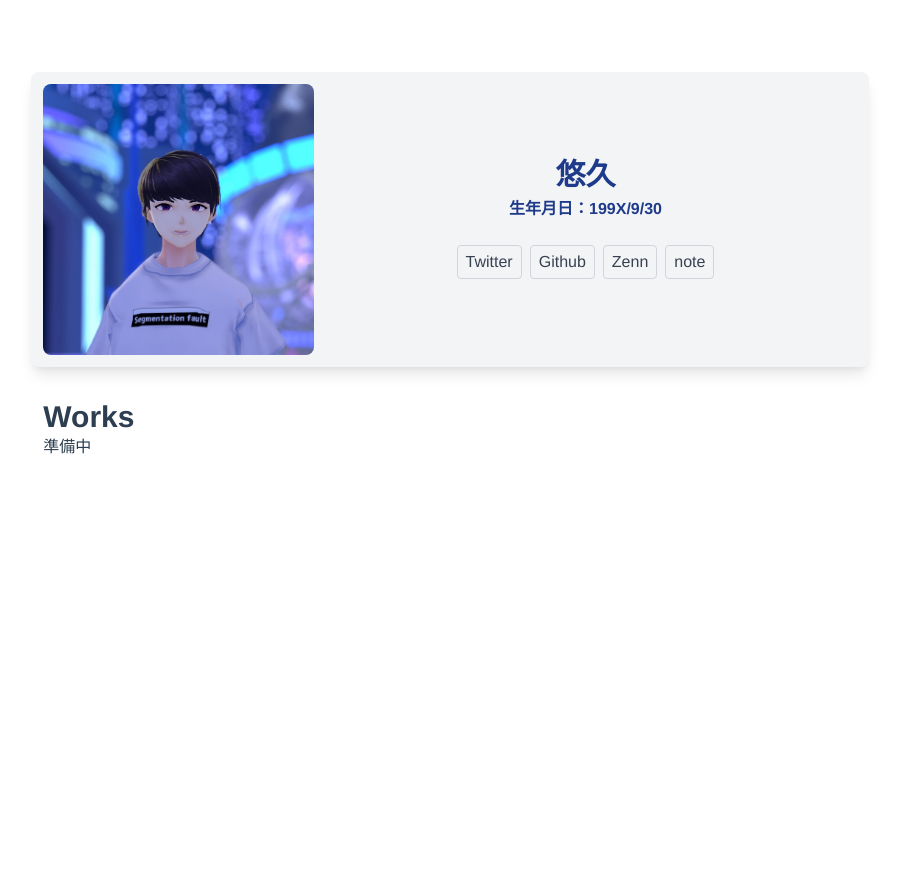
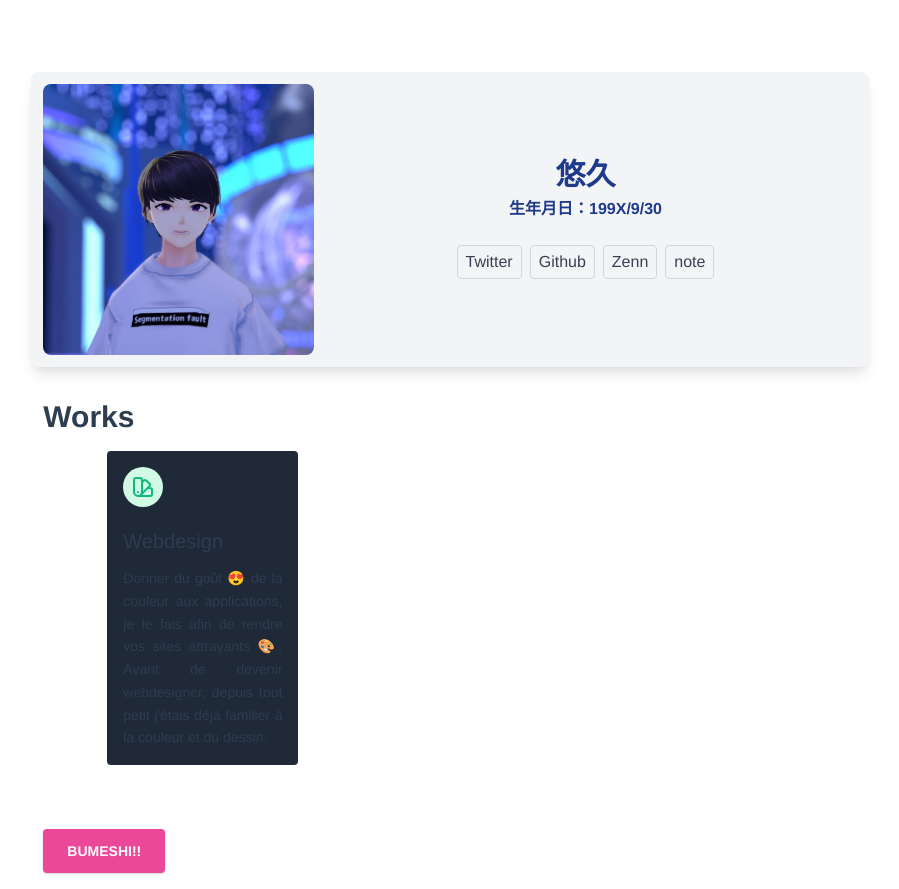
Before and after one commit to yukyu30/myportfolio, a Vue app: page / in a window 1280 px wide. Shown: the whole page, without its empty margins (190-1089 px from the left). Before the commit the page ends 860 px from the top, so only its background shows below. Built offline with nearby package versions, Linux system fonts and the light colour scheme.

Commit message:
worksを追加

```diff
--- a/package.json
+++ b/package.json
@@ -9,6 +9,7 @@
   },
   "dependencies": {
     "core-js": "^3.6.5",
+    "pattern.css": "^1.0.0",
     "vue": "^3.0.0"
   },
   "devDependencies": {
@@ -22,6 +23,7 @@
     "eslint": "^6.7.2",
     "eslint-plugin-vue": "^7.0.0-0",
     "postcss": "^7.0.35",
+    "pattern.css": "^1.0.0",
     "tailwindcss": "npm:@tailwindcss/postcss7-compat@^2.0.2"
   },
   "eslintConfig": {
--- a/src/App.vue
+++ b/src/App.vue
@@ -9,7 +9,7 @@
 
 <script>
 import Header from './components/Header/Card.vue'
-import Work from './components/Work.vue'
+import Work from './components/Works/Work.vue'
 
 export default {
   name: 'App',
--- a/src/components/Home.vue
+++ b/src/components/Home.vue
@@ -6,6 +6,7 @@
 </template>
 
 <script>
+
 export default {
     name : "home",
     data(){
--- a/src/components/Work.vue
+++ /dev/null
@@ -1,17 +0,0 @@
-<template>
-<div class="w-full text-left p-3 mt-5">
-  <h1 class="font-bold text-3xl">Works</h1>
-  <section>
-      <p>準備中</p>
-  </section>
-
-</div>
-</template>
-
-<script>
-export default {
-  name: "work",
-
-
-};
-</script>
--- /dev/null
+++ b/src/components/Works/Card.vue
@@ -0,0 +1,64 @@
+<template>
+
+    <div v-for="work in works" :key='work.data'>
+        <div class="p-10 md:w-1/3 md:mb-0 mb-6 flex flex-col ">
+        <div class="pattern-dots-md red">
+            <div class="rounded bg-gray-800 p-4 transform translate-x-6 -translate-y-6">
+                <div class="w-10 h-10 inline-flex items-center justify-center rounded-full bg-green-100 text-green-500 mb-5 flex-shrink-0 p-2">
+                    <svg class="w-6 h-6" fill="none" stroke="currentColor" viewBox="0 0 24 24" xmlns="http://www.w3.org/2000/svg"><path stroke-linecap="round" stroke-linejoin="round" stroke-width="2" d="M7 21a4 4 0 01-4-4V5a2 2 0 012-2h4a2 2 0 012 2v12a4 4 0 01-4 4zm0 0h12a2 2 0 002-2v-4a2 2 0 00-2-2h-2.343M11 7.343l1.657-1.657a2 2 0 012.828 0l2.829 2.829a2 2 0 010 2.828l-8.486 8.485M7 17h.01"></path></svg>                </div>
+                <div class="flex-grow ">
+                    <h2 class=" text-xl title-font font-medium mb-3">Webdesign</h2>
+                    <p class="leading-relaxed text-sm text-justify">Donner du goût 😍 de la couleur aux applications, je le fais afin de rendre vos sites attrayants 🎨. Avant de devenir webdesigner, depuis tout petit j'étais déjà familier à la couleur et du dessin.</p>
+                </div>
+            </div>
+        </div>
+        </div>
+    <button class="bg-pink-500 text-white active:bg-pink-600 font-bold uppercase text-sm px-6 py-3 rounded shadow hover:shadow-lg outline-none focus:outline-none mr-1 mb-1" type="button" style="transition: all .15s ease" v-on:click="toggleModal()">
+      {{ work.title }}
+    </button>
+    <div v-if="showModal" class="overflow-x-hidden overflow-y-auto fixed inset-0 z-50 outline-none focus:outline-none justify-center items-center flex">
+      <div class="relative w-auto my-6 mx-auto max-w-3xl">
+        <!--content-->
+        <div class="border-0 rounded-lg shadow-lg relative flex flex-col w-full bg-white outline-none focus:outline-none">
+          <!--header-->
+          <div class="flex items-start justify-between p-5 border-b border-solid border-gray-300 rounded-t">
+            <h3 class="text-3xl font-semibold">
+              {{ work.title }}
+            </h3>
+            <button class="h-8 w-8 text-red-500 bg-transparent border border-solid border-red-500 hover:bg-red-500 hover:text-white active:bg-red-600 font-bold text-sm p-1 rounded outline-none focus:outline-none" type="button" style="transition: all .15s ease" v-on:click="toggleModal()">
+              ×
+            </button>
+          </div>
+          <!--body-->
+          <div class="relative p-6 flex-auto">
+            <p class="my-4 text-gray-600 text-lg leading-relaxed">
+              {{work.abstract}}
+            </p>
+          </div>
+          <!--footer-->
+          <div class="flex items-center justify-end p-6 border-t border-solid border-gray-300 rounded-b">
+
+          </div>
+        </div>
+      </div>
+    </div>
+    <div v-if="showModal" class="opacity-25 fixed inset-0 z-40 bg-black"></div>
+  </div>
+</template>
+
+<script>
+export default {
+    props: ['works'],
+    name: "regular-modal",
+    data() {
+        return {
+            showModal: false
+        }
+    },
+    methods: {
+        toggleModal: function(){
+            this.showModal = !this.showModal;
+        }
+    }
+}
+</script>
--- /dev/null
+++ b/src/components/Works/Work.vue
@@ -0,0 +1,42 @@
+<template>
+<div class="w-full text-left p-3 mt-5">
+  <h1 class="font-bold text-3xl">Works</h1>
+  <section>
+      <Card :works="works"></Card>
+  </section>
+
+</div>
+</template>
+
+<script>
+import Card from './Card.vue'
+export default {
+  name: "work",
+  components: {
+   Card,
+  },
+    data() {
+        return {
+            works : [
+            {
+                title: 'Bumeshi!!',
+                data: '2020/1/22',
+                abstract: "『ネガティブなレビューがない飲食店レビューサイト』を目標に開発中",
+                Links: [
+                  {
+                    url: 'https://github.com/YU9-30/bumeshi_web',
+                    display_name: 'Github',
+                  },
+                  {
+                    url: 'https://bumeshi-eat.herokuapp.com/',
+                    display_name: 'Bumeshi!!'
+                  }
+                ],
+            },
+
+        ]
+        }
+    }
+
+};
+</script>
```
Also changed, not shown: 12 other files (tests, documents, lock files or other folders).
